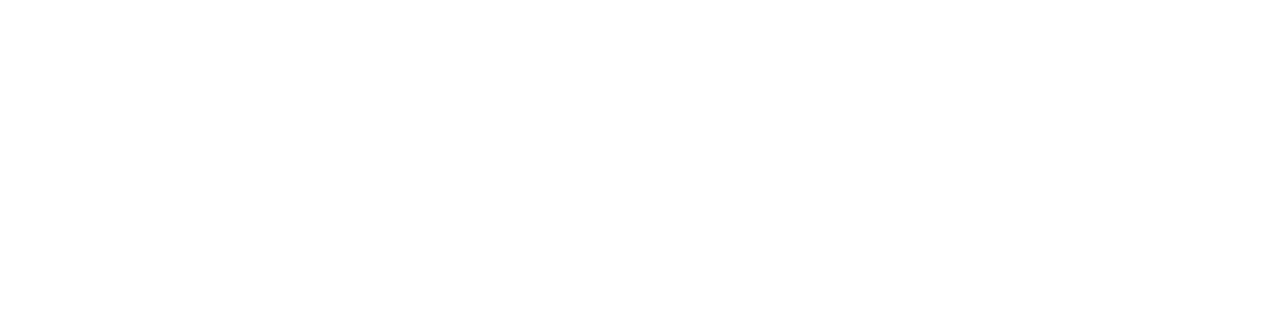
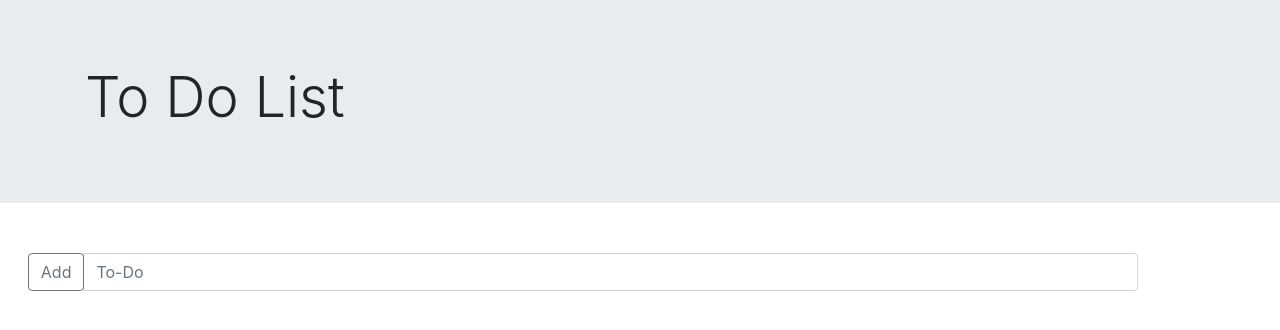
Before and after one commit to nathanaelhauser/to-do-list, a website: page public/index.html in a window 1280 px wide. Drawn offline with nearby package versions, Linux system fonts and the light colour scheme.

Commit message:
added html and css

```diff
--- a/public/index.html
+++ b/public/index.html
@@ -3,11 +3,39 @@
 <head>
   <meta charset="UTF-8">
   <meta name="viewport" content="width=device-width, initial-scale=1.0">
+  <link rel="stylesheet" href="https://stackpath.bootstrapcdn.com/bootstrap/4.3.1/css/bootstrap.min.css" integrity="sha384-ggOyR0iXCbMQv3Xipma34MD+dH/1fQ784/j6cY/iJTQUOhcWr7x9JvoRxT2MZw1T" crossorigin="anonymous">
   <link rel="stylesheet" href="./style.css">
   <title>To Do List</title>
 </head>
 <body>
 
+    <div class="jumbotron jumbotron-fluid">
+        <div class="container">
+          <h1 class="display-4">To Do List</h1>
+        </div>
+      </div>
+
+  <div class="container containerBody">
+
+  <div class="input-group mb-3">
+    <div class="input-group-prepend">
+        <form id='item'>
+      <button class="btn btn-outline-secondary" type="button" id="addBtn">Add</button>
+      </form>
+    </div>
+    <input type="text" class="form-control" placeholder="To-Do" aria-describedby="button-addon1">
+  </div>
+
+  <ul class="list-group" id='toDoList'>
+
+    </ul>
+
+</div>
+
+
+  <script src="https://code.jquery.com/jquery-3.3.1.slim.min.js" integrity="sha384-q8i/X+965DzO0rT7abK41JStQIAqVgRVzpbzo5smXKp4YfRvH+8abtTE1Pi6jizo" crossorigin="anonymous"></script>
+<script src="https://cdnjs.cloudflare.com/ajax/libs/popper.js/1.14.7/umd/popper.min.js" integrity="sha384-UO2eT0CpHqdSJQ6hJty5KVphtPhzWj9WO1clHTMGa3JDZwrnQq4sF86dIHNDz0W1" crossorigin="anonymous"></script>
+<script src="https://stackpath.bootstrapcdn.com/bootstrap/4.3.1/js/bootstrap.min.js" integrity="sha384-JjSmVgyd0p3pXB1rRibZUAYoIIy6OrQ6VrjIEaFf/nJGzIxFDsf4x0xIM+B07jRM" crossorigin="anonymous"></script>
   <script src="./app.js"></script>
 </body>
 </html>
--- a/public/style.css
+++ b/public/style.css
@@ -0,0 +1,4 @@
+.containerBody{
+  margin-top: 50px;
+  margin-left: 1%;
+}
```
